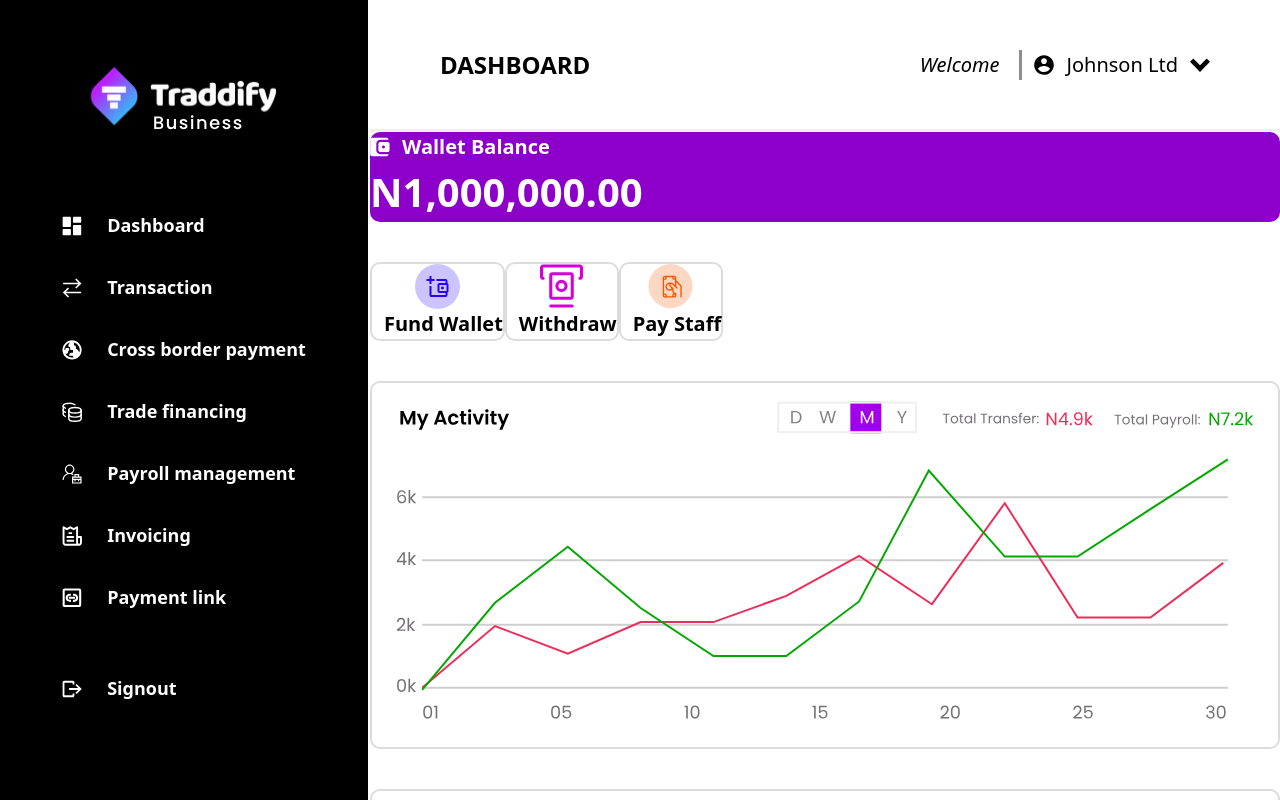
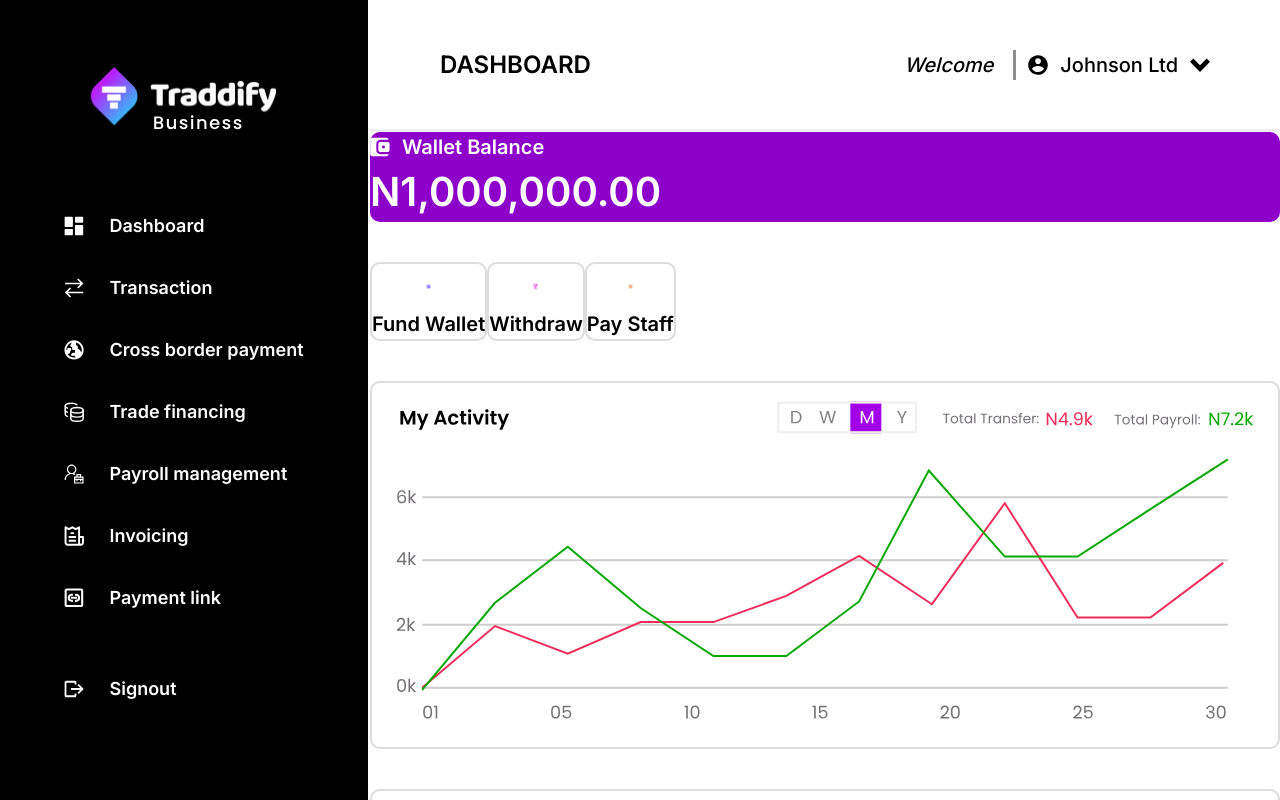
Before and after one commit to Ajemark/traddify-business, a Next.js app: page / in a window 1280 px wide. Shown: the top 800 px of the page. Built offline with nearby package versions, Linux system fonts and the light colour scheme.

Commit message:
dashboard05

```diff
--- a/src/Components/Dashboard.tsx
+++ b/src/Components/Dashboard.tsx
@@ -1,49 +1,10 @@
-"use client"
 import Image from 'next/image'
-import React, { useEffect } from 'react'
+import React from 'react'
 import Icon from './utils/Icon'
 
 
 
 const Dashboard = () => {
-
-
-    // const randomText = 'fp1eh3jkly'
-
-
-    // const authorize = `https://auth-demo.letsdeel.com/oauth2/authorize?client_id=${KEY}&redirect_uri=${'https://tradify-business.vercel.app'}&scope=contracts%3Aread%20contracts%3Awrite%20organizations%3Aread&response_type=code&state=${randomText}`
-
-
-    // useEffect(() => {
-    //     console.log(authorize)
-    //     return
-    //     window.open(authorize, '_blank')
-    //     // try {
-    //     //     fetch('https://api.letsdeel.com/rest/v1/candidates', {
-    //     //         method: 'POST',
-    //     //         headers: {
-    //     //             'Content-Type': 'application/json',
-    //     //             'Authorization': `Bearer ${TRADIFYAPITOKEN}`,
-    //     //             'x-client-id': `${KEY}`,
-    //     //             "Access-Control-Allow-Origin": "no-cors"
-    //     //         },
-    //     //         body: JSON.stringify({
-    //     //             'data': {
-    //     //                 'id': 'dhzj64mgen',
-    //     //                 'first_name': 'Taylor',
-    //     //                 'last_name': 'Swift',
-    //     //                 'status': 'offer-accepted',
-    //     //                 'link': 'https://your-ats.com/path/to/candidate/dhzj64mgen',
-    //     //                 'email': 'taylor@swift.com'
-    //     //             }
-    //     //         })
-    //     //     });
-    //     // }
-    //     // catch (e) {
-
-    //     // }
-    // }, [])
-
     return (
         <div className=''>
             {/* <Head></Head> */}
@@ -80,16 +41,16 @@ const Dashboard = () => {
 
                 <div className="mt-[40px] mx-[70px] flex">
                     <div className='border-[#DCDCDC] rounded-[10px] mr-[50px] border-[2px] flex flex-col items-center justify-center w-[275px] py-[15px]'>
-                        <Icon name='fund.svg' size={45} classes='w-[45px] h-[45px] mb-[6px]' />
-                        <p className='font-[600] text-[20px] ml-[12px]'>Fund Wallet</p>
+                        <Icon name='fund.svg' size={5} classes='w-[45px] h-[45px] mb-[6px]' />
+                        <p className='font-[600] text-[20px]'>Fund Wallet</p>
                     </div>
-                    <div className='border-[#DCDCDC] rounded-[10px] mr-[50px] border-[2px] flex flex-col items-center justify-center w-[275px] py-[15px]'>
-                        <Icon name='withdraw.svg' size={45} classes='w-[45px] h-[45px] mb-[6px]' />
-                        <p className='font-[600] text-[20px] ml-[12px]'>Withdraw</p>
+                    <div className='border-[#DCDCDC] rounded-[10px] mr-[50px] border-[2px] flex flex-col items-center justify-center w-[275px] '>
+                        <Icon name='withdraw.svg' size={5} classes='w-[45px] h-[45px] mb-[6px]' />
+                        <p className='font-[600] text-[20px]'>Withdraw</p>
                     </div>
-                    <div className='border-[#DCDCDC] rounded-[10px] mr-[50px] border-[2px] flex flex-col items-center justify-center w-[275px] py-[15px]'>
-                        <Icon name='paystaff.svg' size={45} classes='w-[45px] h-[45px] mb-[6px]' />
-                        <p className='font-[600] text-[20px] ml-[12px]'>Pay Staff</p>
+                    <div className='border-[#DCDCDC] rounded-[10px] mr-[50px] border-[2px] flex flex-col items-center justify-center w-[275px]'>
+                        <Icon name='paystaff.svg' size={5} classes='w-[45px] h-[45px] mb-[6px]' />
+                        <p className='font-[600] text-[20px]'>Pay Staff</p>
                     </div>
                 </div>
 
--- a/src/app/layout.tsx
+++ b/src/app/layout.tsx
@@ -17,7 +17,7 @@ export default function RootLayout({
 }) {
   return (
     <html lang="en">
-      <body className="">
+      <body className={inter.className}>
         <nav className='relative'>
           <div className='h-[100vh] flex flex-col items-center text-white w-[368px] bg-[#000000] fixed top-0 left-0'>
             <div className=''>
```
